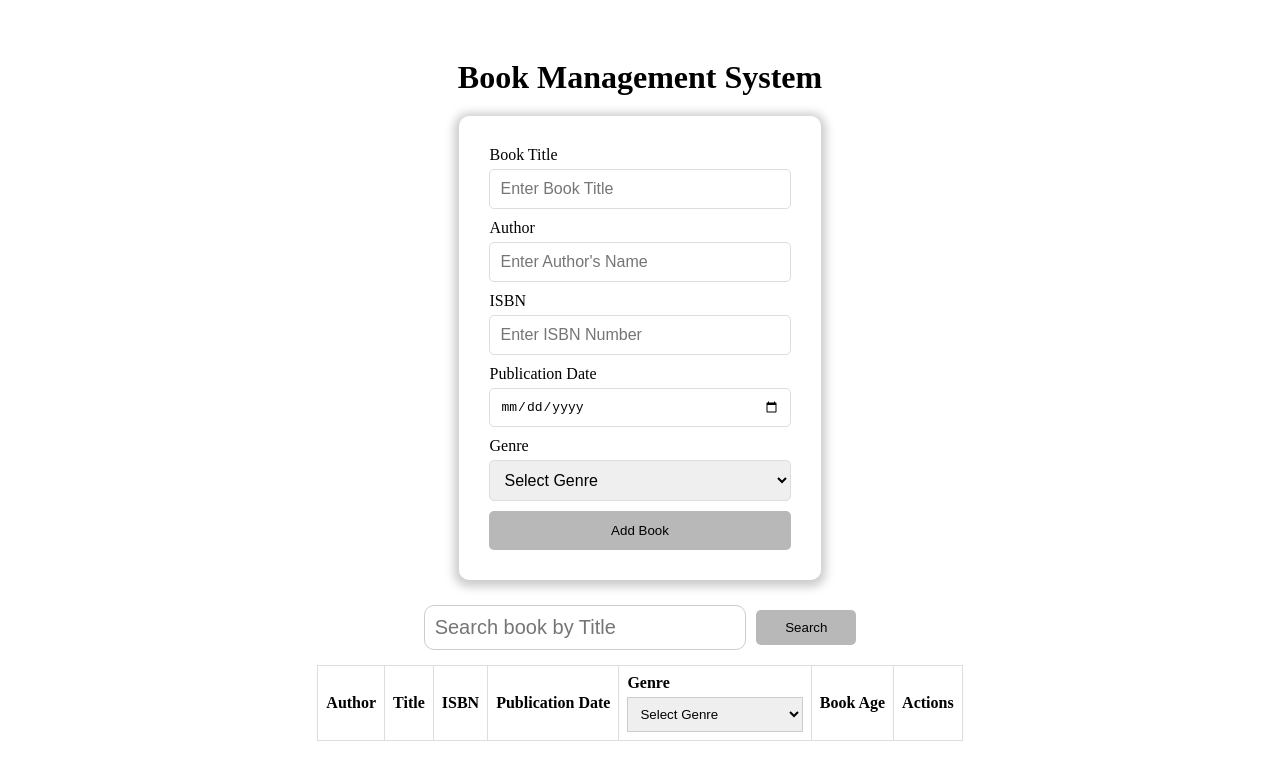
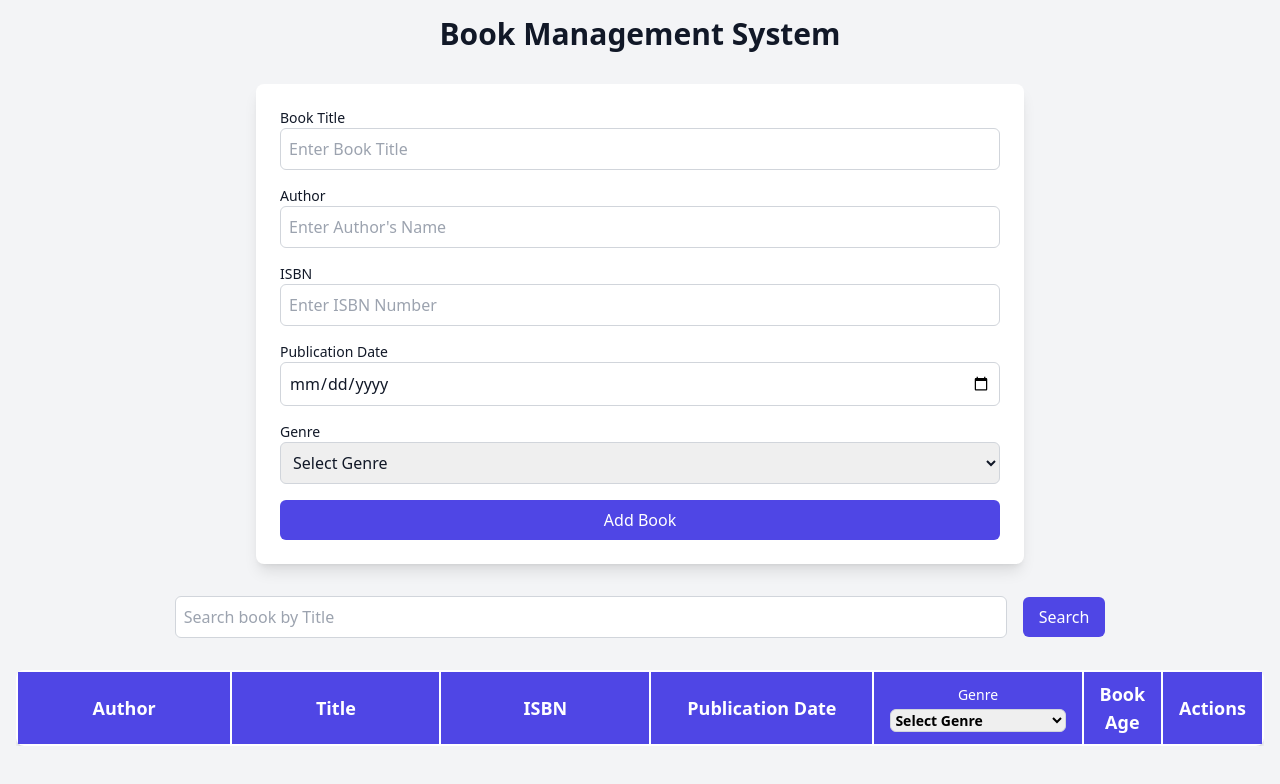
Before and after one commit to rimanshu11/book-management-system, a plain HTML site: page index.html in a window 1280 px wide. Drawn offline with nearby package versions, Linux system fonts and the light colour scheme; no server answers.

Commit message:
responsive design: optimize the css using tailwind for diffrent screens

```diff
--- a/assets/css/style.css
+++ /dev/null
@@ -1,139 +0,0 @@
-* {
-    padding: 0;
-    margin: 0;
-    box-sizing: border-box;
-}
-
-html, body {
-    height: 100%;
-}
-
-.container {
-    width: 100%;
-    display: flex;
-    flex-direction: column;
-    justify-content: center;
-    align-items: center;
-    min-height: 100vh;
-}
-
-.main-heading {
-    margin-bottom: 20px;
-}
-
-.form {
-    padding: 30px;
-    margin-bottom: 10px;
-    border-radius: 10px;
-    width: 100%;
-    max-width: 600px;
-}
-
-.input {
-    margin-bottom: 10px;
-}
-
-.input input,
-.input select {
-    width: 100%;
-    padding: 10px;
-    font-size: 1em;
-    border: 1px solid #ddd;
-    border-radius: 5px;
-}
-
-button {
-    width: 100%;
-    padding: 12px;
-    border: none;
-    background-color: rgb(184, 184, 184);
-    border-radius: 5px;
-    cursor: pointer;
-    transition: transform 0.3s ease;
-}
-
-button:hover {
-    background-color: #ccc;
-    transform: scale(1.1);
-}
-
-input:invalid {
-    border-color: red;
-}
-
-select:invalid {
-    border-color: red;
-}
-
-input,
-select {
-    border: 1px solid #ccc;
-    padding: 8px;
-    width: 100%;
-    margin-top: 5px;
-}
-
-input:focus,
-select:focus {
-    border-color: #5b9bd5;
-}
-
-table {
-    border-collapse: collapse;
-    width: 100%;
-}
-
-td,
-th {
-    border: 1px solid #dddddd;
-    text-align: left;
-    padding: 8px;
-}
-
-td > button {
-    padding: 2px;
-    margin: 2px;
-}
-
-#tableData td {
-    word-wrap: break-word;
-    white-space: normal;
-}
-
-#searchBox {
-    width: 100%;
-    height: auto;
-    display: flex;
-    justify-content: center;
-    align-items: center;
-    gap: 10px;
-    margin: 15px 0;
-}
-
-#search {
-    padding: 10px;
-    width: 50%;
-    margin: 0;
-    border-radius: 10px;
-    font-size: 20px;
-}
-
-#searchBtn {
-    width: 100px;
-    padding: 10px 5px;
-}
-#searchBtn:hover {
-    border: none;
-    background-color: #ccc;
-    font-size: 17px;
-}
-.form {
-    box-shadow: 0px 2px 10px 5px rgba(204, 204, 204, 1);
-}
-#tableData tr:nth-child(even) {
-    background-color: #dfdfdf;
-}
-
-#tableData tr:nth-child(odd) {
-    background-color: #ffffff;
-}
--- /dev/null
+++ b/assets/js/fetchBook.js
@@ -0,0 +1,82 @@
+const apiUrl = `https://www.googleapis.com/books/v1/volumes?q=`;
+
+// IIFE function to call the api for fetchinng book details...
+(async () => {
+  fetch(`${apiUrl}genre:science+fiction+history+fantasy+biography+mystery`)
+    .then((response) => {
+      if (response.ok) {
+        return response.json();
+      } else {
+        throw new Error('Network Error');
+      }
+    })
+    .then((data) => {
+      const apiData = data.items;
+      console.log(apiData);
+
+      const transformedData = transformData(apiData);
+      if(transformedData){
+        console.log(transformedData);
+        formData = transformedData;
+        updateTableData(formData);
+      }
+    })
+    .catch((error) => {
+      console.log('Error:', error);
+    });
+})();
+
+// Function to search book based on title...
+const searchBook = async (e) => {
+  e.preventDefault();
+  const searchValue = document.getElementById('search').value.trim().toLowerCase();
+  if (searchValue === '') {
+    updateTableData(formData); // Show all books from formData
+  } else {
+    try {
+      // Fetch books based on the title search
+      const response = await fetch(`${apiUrl}title:${searchValue}`);
+      const data = await response.json();
+
+      if (response.ok && data.items) {
+        const filteredBooks = data.items
+          .filter((data) => {
+            const title = data.volumeInfo.title.toLowerCase();
+            return title.includes(searchValue);
+          })
+        const transformedData = transformData(filteredBooks);
+        if (transformedData.length < 1) {
+          alert('No book found');
+          updateTableData(formData);
+        } else {
+          updateTableData(transformedData);
+        }
+      } else {
+        alert('No books found for the search term');
+        updateTableData(formData);
+      }
+    } catch (error) {
+      console.log('Error fetching books:', error);
+    }
+  }
+};
+
+
+const transformData = (apiData) => {
+  return apiData
+    .filter(
+      (data) =>
+        data.volumeInfo.title &&
+        data.volumeInfo.authors &&
+        data.volumeInfo.categories &&
+        data.volumeInfo.industryIdentifiers &&
+        data.volumeInfo.publishedDate
+    )
+    .map((data) => ({
+      title: data.volumeInfo.title,
+      author: data.volumeInfo.authors,
+      genre: data.volumeInfo.categories?.[0].toLowerCase(),
+      isbn: data.volumeInfo.industryIdentifiers?.[0].identifier,
+      publicationDate: data.volumeInfo.publishedDate,
+    }));
+}
--- a/assets/js/script.js
+++ b/assets/js/script.js
@@ -1,87 +1,6 @@
-let form = document.getElementById("formData");
+let form = document.getElementById('formData');
 let formData = [];
 let editIndex = null;
-const apiUrl = `https://www.googleapis.com/books/v1/volumes?q=genre:science+fiction+history+fantasy+biography+mystery`;
-
-
-// IIFE function to call the api for fetchinng book details...
-(async () => {
-  fetch(apiUrl)
-    .then(response => {
-      if (response.ok) {
-        return response.json();
-      } else {
-        throw new Error("Network Error");
-      }
-    })
-    .then(data => {
-      // console.log("Data", data.items);
-      const apiData = data.items;
-
-      const transformData = apiData
-      //handle api data using filter so undefined data cannot be save.
-      .filter(data => (data.volumeInfo.title && data.volumeInfo.authors && data.volumeInfo.categories && data.volumeInfo.industryIdentifiers && data.volumeInfo.publishedDate))
-      .map((data)=>({
-          title: data.volumeInfo.title,
-          author: data.volumeInfo.authors,
-          genre: data.volumeInfo.categories?.[0].toLowerCase(),
-          isbn: data.volumeInfo.industryIdentifiers?.[0].identifier,
-          publicationDate: data.volumeInfo.publishedDate
-      }))
-      formData = transformData
-      updateTableData(formData);
-    })
-    .catch(error => {
-      console.log("Error:", error);
-    });
-})();
-
-
-
-// Function to search book based on title...
-const searchBook = async (e) => {
-  e.preventDefault();
-  const searchValue = document.getElementById('search').value.trim().toLowerCase();
-  if (searchValue === "") {
-    updateTableData(formData); // Show all books from formData
-  } else {
-    try {
-      // Fetch books based on the title search
-      const response = await fetch(`https://www.googleapis.com/books/v1/volumes?q=title:${searchValue}`);
-      const data = await response.json();
-
-      if (response.ok && data.items) {
-        const filteredBooks = data.items
-        .filter(data => {
-          const title = data.volumeInfo.title.toLowerCase();
-          return title.includes(searchValue);
-        })
-        .map((data) => ({
-            title: data.volumeInfo.title,
-            author: data.volumeInfo.authors,
-            genre: data.volumeInfo.categories?.[0].toLowerCase(),
-            isbn: data.volumeInfo.industryIdentifiers?.[0].identifier,
-            publicationDate: data.volumeInfo.publishedDate
-        }));
-
-        if(filteredBooks.length < 1){
-          alert("No book found");
-          updateTableData(formData);
-        }else{
-          updateTableData(filteredBooks);
-        }
-
-      } else {
-        alert("No books found for the search term");
-        updateTableData(formData);
-      }
-    } catch (error) {
-      console.log("Error fetching books:", error);
-    }
-  }
-};
-
-
 
 // validation of data from form...
 form.addEventListener('submit', (e) => {
@@ -89,34 +8,40 @@ form.addEventListener('submit', (e) => {
   const title = document.getElementById('title').value.trim();
   const author = document.getElementById('author').value.trim();
   const isbn = document.getElementById('isbn').value.trim();
-  const publicationDate = document.getElementById('publicationDate').value.trim();
+  const publicationDate = document
+    .getElementById('publicationDate')
+    .value.trim();
   const genre = document.getElementById('genre').value.trim();
 
   if (!title || !author || !isbn || !publicationDate || !genre) {
-    alert("All fields are Required!");
+    alert('All fields are Required!');
     return;
   } else if (isNaN(isbn) || isbn.length !== 13) {
-    alert("ISBN must be 13 digits");
+    alert('ISBN must be 13 digits');
     return;
   }
 
   const bookAge = calculateBookAge(publicationDate); // calling book age calculation function
 
   if (editIndex !== null) {
-    formData[editIndex] = { title, author, isbn, publicationDate, genre, bookAge };
+    formData[editIndex] = {
+      title,
+      author,
+      isbn,
+      publicationDate,
+      genre,
+      bookAge,
+    };
     editIndex = null;
   } else {
     formData.push({ title, author, isbn, publicationDate, genre, bookAge });
-    alert("Book Updating Successfully")
-
+    alert('Book Updating Successfully');
   }
-  console.log("formdata after add", formData);
+  console.log('formdata after add', formData);
 
   updateTableData(formData); //passing data from form to updateTableData function for display
   form.reset();
 });
-
-
 
 // Function to calculate the age of book...
 
@@ -125,7 +50,7 @@ const calculateBookAge = (publicationDate) => {
   const pubDate = new Date(publicationDate);
   let ageText = '';
   if (currentDate < pubDate) {
-    alert("Wrong publication date!");
+    alert('Wrong publication date!');
     return;
   } else {
     const ageInYears = currentDate.getFullYear() - pubDate.getFullYear();
@@ -145,67 +70,75 @@ const calculateBookAge = (publicationDate) => {
   return ageText;
 };
 
-
-
 // Function to display and update the table...
 
 const updateTableData = (books) => {
-  const tableBody = document.querySelector("#tableData tbody");
+  const tableBody = document.querySelector('#tableData tbody');
   tableBody.innerHTML = '';
 
   books.forEach((data, index) => {
     const row = document.createElement('tr');
+    row.setAttribute('class', 'text-center even:bg-gray-200 odd:bg-white');
+
     const author = document.createElement('td');
+    author.setAttribute('class', 'border');
     author.textContent = data.author;
     row.appendChild(author);
 
     const title = document.createElement('td');
+    title.setAttribute('class', 'border');
     title.textContent = data.title;
     row.appendChild(title);
 
     const isbn = document.createElement('td');
+    isbn.setAttribute('class', 'border');
     isbn.textContent = data.isbn[0].identifier || data.isbn;
     row.appendChild(isbn);
 
     const pDate = document.createElement('td');
     const fetchPublishDate = data.publicationDate;
+    pDate.setAttribute('class', 'border');
     pDate.textContent = fetchPublishDate;
     const calculateFetchBookAge = calculateBookAge(fetchPublishDate);
     row.appendChild(pDate);
 
     const genre = document.createElement('td');
+    genre.setAttribute('class', 'border');
     genre.textContent = data.genre;
     row.appendChild(genre);
 
     const bookAge = document.createElement('td');
+    bookAge.setAttribute('class', 'border');
     bookAge.textContent = calculateFetchBookAge; // Use calculated age here
     row.appendChild(bookAge);
 
     const action = document.createElement('td');
+    action.setAttribute('class', "border")
 
     const deleteButton = document.createElement('button');
+    deleteButton.setAttribute('class', 'w-full border font-semibold p-1 bg-red-600 text-white hover:bg-red-800');
     deleteButton.textContent = 'Delete';
     deleteButton.onclick = () => deleteBook(index);
     action.appendChild(deleteButton);
 
     const editButton = document.createElement('button');
+    editButton.setAttribute('class', 'w-full border font-semibold p-1 bg-blue-600 text-white hover:bg-blue-800');
     editButton.textContent = 'Edit';
     editButton.onclick = () => editBook(index);
     action.appendChild(editButton);
 
     row.appendChild(action);
     tableBody.appendChild(row);
-
   });
 };
-
 
 // Function to delete listed data...
 
 const deleteBook = (index) => {
   formData.splice(index, 1);
   updateTableData(formData);
-  alert("Book Delete Successfully")
+  alert('Book Delete Successfully');
+  form.reset();
 };
 
 // Function to edit listed data...
@@ -222,14 +155,15 @@ const editBook = (index) => {
   editIndex = index;
 };
 
-
 // Function to filter data based on genre...
 
 document.getElementById('genreFilter').addEventListener('change', filterGenre);
 function filterGenre(e) {
   const selectedGenre = this.value;
-  const filteredFormData = selectedGenre ? formData.filter(book =>
-    book.genre.toLowerCase()   === selectedGenre.toLowerCase()
-  ) : formData;
+  const filteredFormData = selectedGenre
+    ? formData.filter(
+        (book) => book.genre.toLowerCase() === selectedGenre.toLowerCase()
+      )
+    : formData;
   updateTableData(filteredFormData);
 }
--- a/index.html
+++ b/index.html
@@ -4,33 +4,41 @@
     <meta charset="UTF-8">
     <meta name="viewport" content="width=device-width, initial-scale=1.0">
     <title>Book Management System</title>
-    <link rel="stylesheet" href="./assets/css/style.css">
+    <script src="https://cdn.tailwindcss.com"></script>
+
 </head>
-<body>
-    <div class="container">
-        <h1 class="main-heading">Book Management System</h1>
-        <!-- form to perform add data -->
-        <form id="formData">
-            <div class="form">
+<body class="bg-gray-100 text-gray-900">
+
+    <div class="container w-full p-4">
+        <!-- Heading -->
+        <h1 class="text-3xl font-bold text-center mb-8">Book Management System</h1>
+
+        <!-- Form to Add Data -->
+        <form id="formData" class="w-full bg-white p-6 rounded-lg shadow-lg sm:max-w-3xl mx-auto">
+            <div class="space-y-4">
                 <div class="input">
-                    <label for="title">Book Title</label>
-                    <input type="text" name="title" id="title"  placeholder="Enter Book Title">
+                    <label for="title" class="block text-sm font-medium">Book Title</label>
+                    <input type="text" name="title" id="title" placeholder="Enter Book Title" class="w-full p-2 border border-gray-300 rounded-md focus:outline-none focus:ring-2 focus:ring-indigo-500">
                 </div>
+
                 <div class="input">
-                    <label for="author">Author</label>
-                    <input type="text" id="author" name="author" placeholder="Enter Author's Name">
+                    <label for="author" class="block text-sm font-medium">Author</label>
+                    <input type="text" id="author" name="author" placeholder="Enter Author's Name" class="w-full p-2 border border-gray-300 rounded-md focus:outline-none focus:ring-2 focus:ring-indigo-500">
                 </div>
+
                 <div class="input">
-                    <label for="isbn">ISBN</label>
-                    <input type="text" name="isbn" id="isbn"  placeholder="Enter ISBN Number">
+                    <label for="isbn" class="block text-sm font-medium">ISBN</label>
+                    <input type="text" name="isbn" id="isbn" placeholder="Enter ISBN Number" class="w-full p-2 border border-gray-300 rounded-md focus:outline-none focus:ring-2 focus:ring-indigo-500">
                 </div>
+
                 <div class="input">
-                    <label for="publicationDate">Publication Date</label>
-                    <input type="date" id="publicationDate" name="publicationDate">
+                    <label for="publicationDate" class="block text-sm font-medium">Publication Date</label>
+                    <input type="date" id="publicationDate" name="publicationDate" class="w-full p-2 border border-gray-300 rounded-md focus:outline-none focus:ring-2 focus:ring-indigo-500">
                 </div>
+
                 <div class="input">
-                    <label for="genre">Genre</label>
-                    <select name="genre" id="genre" >
+                    <label for="genre" class="block text-sm font-medium">Genre</label>
+                    <select name="genre" id="genre" class="w-full p-2 border border-gray-300 rounded-md focus:outline-none focus:ring-2 focus:ring-indigo-500">
                         <option value="" disabled selected>Select Genre</option>
                         <option value="fiction">Fiction</option>
                         <option value="non fiction">Non-Fiction</option>
@@ -43,26 +51,29 @@
                         <option value="history">History</option>
                     </select>
                 </div>
-                <button type="submit">Add Book</button>
+
+                <button type="submit" class="w-full bg-indigo-600 text-white py-2 rounded-md hover:bg-indigo-700 focus:outline-none focus:ring-2 focus:ring-indigo-500">Add Book</button>
             </div>
         </form>
-        <div>
-            <!-- search box and button -->
-             <div id="searchBox">
-                 <input type="text" id="search" placeholder="Search book by Title" />
-                 <button id="searchBtn" onclick="searchBook(event)">Search</button>
+
+        <!-- Search Box and Table -->
+        <div class="mt-8">
+            <div id="searchBox" class="mb-4 flex flex-col items-center sm:flex-row sm:items-center sm:justify-center gap-4 sm:gap-4">
+                <input type="text" id="search" placeholder="Search book by Title" class="w-full sm:w-2/3 p-2 border border-gray-300 rounded-md focus:outline-none focus:ring-2 focus:ring-indigo-500">
+                <button id="searchBtn" onclick="searchBook(event)" class="w-full sm:w-auto bg-indigo-600 text-white py-2 px-4 rounded-md hover:bg-indigo-700 focus:outline-none focus:ring-2 focus:ring-indigo-500">Search</button>
             </div>
-            <!-- table for display data -->
-            <table id="tableData">
-                <thead>
-                  <tr>
-                    <th>Author</th>
-                    <th>Title</th>
-                    <th>ISBN</th>
-                    <th>Publication Date</th>
-                    <th>
-                        <label for="genre">Genre</label>
-                        <select id="genreFilter" name="genre" onchange="filterGenre()">
+
+            <div class="mt-8 overflow-x-auto"> <!-- Add overflow-x-auto for horizontal scrolling -->
+              <table id="tableData" class="overflow-scroll w-full bg-white border-separate shadow-md rounded-lg">
+                  <thead class="bg-indigo-600 text-white rounded-xl">
+                      <tr class="rounded-xl">
+                          <th class="px-4 text-lg py-2 w-1/5">Author</th> <!-- Use w-1/5 to set column width -->
+                          <th class="px-4 text-lg py-2 w-1/5">Title</th>
+                          <th class="px-4 text-lg py-2 w-1/5">ISBN</th>
+                          <th class="px-4 text-lg py-2 w-1/5">Publication Date</th>
+                          <th class="px-4 py-2 w-1/5">
+                              <label for="genre" class=" text-lg block text-sm font-medium text-white">Genre</label>
+                              <select id="genreFilter" name="genre" onchange="filterGenre()" class="w-full text-sm text-black border border-gray-300 rounded-md focus:outline-none focus:ring-2 focus:ring-indigo-500 mt-1">
                                   <option value="">Select Genre</option>
                                   <option value="fiction">Fiction</option>
                                   <option value="non fiction">Non-Fiction</option>
@@ -75,18 +86,21 @@
                                   <option value="history">History</option>
                               </select>
                           </th>
-                    <th>Book Age</th>
-                    <th>Actions</th>
+                          <th class="px-4 text-lg py-2 w-1/5">Book Age</th>
+                          <th class="px-4 text-lg py-2 w-1/5">Actions</th>
                       </tr>
                   </thead>
-                <tbody>
-
+                  <tbody class="border-separate">
+                      <!-- Dynamic Table Data Will Be Inserted Here -->
                   </tbody>
               </table>
+          </div>
+
 
         </div>
     </div>
 
     <script src="./assets/js/script.js"></script>
+    <script src="./assets/js/fetchBook.js"></script>
 </body>
 </html>
```
Lines whose indentation alone changed are shown as unchanged.
